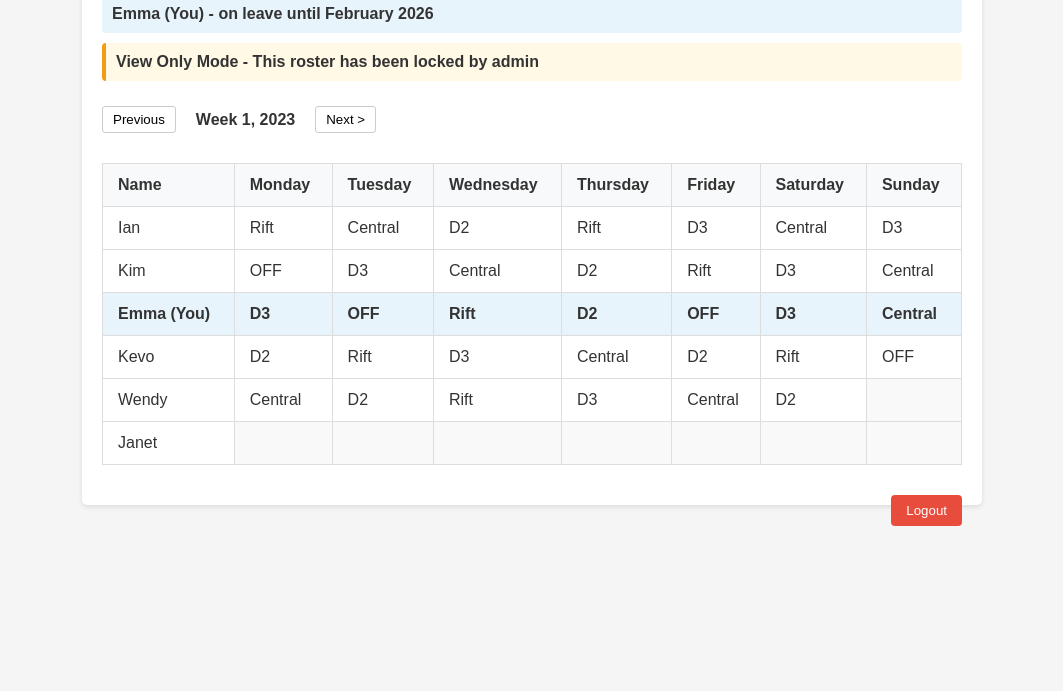
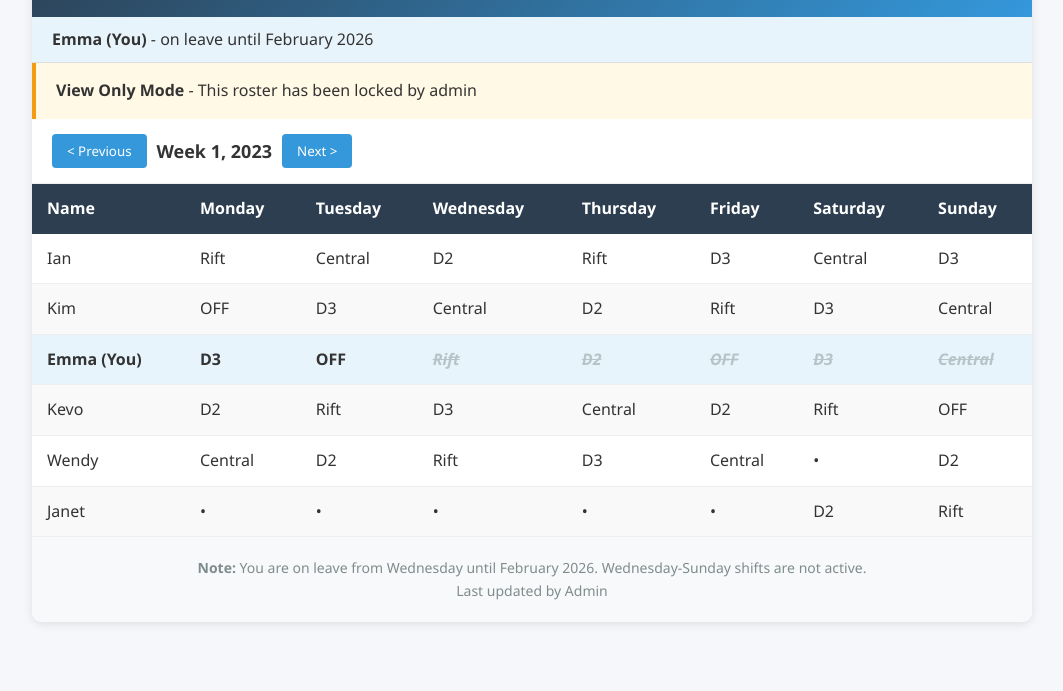
Before and after one commit to 1an226/dds-scheduler, a plain HTML site: page index.html in a window 1280 px wide. Shown: the part 109-800 px from the top of the page, without its empty margins (108-1171 px from the left). Drawn offline with Linux system fonts and the light colour scheme.

Commit message:
Update index.html

```diff
--- a/index.html
+++ b/index.html
@@ -5,135 +5,166 @@
     <meta name="viewport" content="width=device-width, initial-scale=1.0">
     <title>DDS Ordering Desk Scheduler</title>
     <style>
+        :root {
+            --primary: #2c3e50;
+            --secondary: #3498db;
+            --warning: #f39c12;
+            --light: #ecf0f1;
+        }
+
         * {
             margin: 0;
             padding: 0;
             box-sizing: border-box;
-            font-family: Arial, sans-serif;
+            font-family: 'Segoe UI', Tahoma, Geneva, Verdana, sans-serif;
         }
 
         body {
-            background-color: #f5f5f5;
+            background-color: #f5f7fa;
+            color: #333;
+            line-height: 1.6;
             padding: 20px;
-            color: #333;
         }
 
         .container {
-            max-width: 900px;
+            max-width: 1000px;
             margin: 0 auto;
             background: white;
+            border-radius: 10px;
+            box-shadow: 0 2px 10px rgba(0, 0, 0, 0.1);
+            overflow: hidden;
+        }
+
+        header {
+            background: linear-gradient(135deg, var(--primary), var(--secondary));
+            color: white;
             padding: 20px;
-            border-radius: 5px;
-            box-shadow: 0 2px 5px rgba(0,0,0,0.1);
         }
 
         h1 {
             font-size: 24px;
             margin-bottom: 5px;
-            color: #2c3e50;
         }
 
         .subtitle {
             font-size: 14px;
-            color: #666;
-            margin-bottom: 15px;
-        }
-
-        .user-info {
-            background-color: #e8f4fc;
-            padding: 10px;
-            border-radius: 4px;
-            margin-bottom: 10px;
-            font-weight: bold;
-        }
-
-        .view-only {
-            background-color: #fff9e6;
-            padding: 10px;
-            border-radius: 4px;
-            margin-bottom: 15px;
-            border-left: 4px solid #f39c12;
-            font-weight: bold;
+            opacity: 0.9;
         }
 
         .nav-controls {
             display: flex;
+            justify-content: space-between;
+            align-items: center;
+            background-color: white;
+            padding: 15px 20px;
+            border-bottom: 1px solid #eee;
+        }
+
+        .week-nav {
+            display: flex;
             align-items: center;
             gap: 10px;
-            margin-bottom: 20px;
-            padding: 10px 0;
         }
 
-        .nav-btn {
-            background: none;
-            border: 1px solid #ccc;
-            padding: 5px 10px;
-            cursor: pointer;
-            border-radius: 3px;
-        }
-
-        .week-display {
-            font-weight: bold;
-            margin: 0 10px;
-        }
-
-        table {
-            width: 100%;
-            border-collapse: collapse;
-            margin-bottom: 20px;
-        }
-
-        th, td {
-            border: 1px solid #ddd;
-            padding: 12px 15px;
-            text-align: left;
-        }
-
-        th {
-            background-color: #f8f9fa;
-            font-weight: bold;
-        }
-
-        .current-user {
-            background-color: #e8f4fc;
-            font-weight: bold;
-        }
-
-        .empty-cell {
-            background-color: #f9f9f9;
-        }
-
-        .logout-btn {
-            background-color: #e74c3c;
+        .btn {
+            background-color: var(--secondary);
             color: white;
             border: none;
             padding: 8px 15px;
             border-radius: 4px;
             cursor: pointer;
-            float: right;
-            margin-top: 10px;
         }
 
-        .logout-btn:hover {
-            background-color: #c0392b;
+        .week-display {
+            font-weight: bold;
+            font-size: 18px;
+        }
+
+        .schedule-table {
+            width: 100%;
+            border-collapse: collapse;
+            background-color: white;
+        }
+
+        .schedule-table th {
+            background-color: var(--primary);
+            color: white;
+            padding: 12px 15px;
+            text-align: left;
+        }
+
+        .schedule-table td {
+            padding: 12px 15px;
+            border-bottom: 1px solid #eee;
+        }
+
+        .schedule-table tr:last-child td {
+            border-bottom: none;
+        }
+
+        .schedule-table tr:nth-child(even) {
+            background-color: #f9f9f9;
+        }
+
+        .current-user {
+            background-color: #e8f4fc !important;
+            font-weight: bold;
+        }
+
+        .on-leave-cell {
+            color: #95a5a6;
+            font-style: italic;
+            text-decoration: line-through;
+            opacity: 0.6;
+        }
+
+        .footer {
+            text-align: center;
+            padding: 20px;
+            color: #7f8c8d;
+            font-size: 14px;
+            border-top: 1px solid #eee;
+            background-color: #f8f9fa;
+        }
+
+        .warning-banner {
+            background-color: #fff9e6;
+            border-left: 4px solid var(--warning);
+            padding: 15px 20px;
+            margin: 0;
+        }
+
+        .user-status {
+            background-color: #e8f4fc;
+            padding: 10px 20px;
+            border-bottom: 1px solid #ddd;
         }
     </style>
 </head>
 <body>
     <div class="container">
-        <h1>DDS Ordering Desk Scheduler</h1>
-        <div class="subtitle">Weekly Duty Roster Management</div>
+        <header>
+            <h1>DDS Ordering Desk Scheduler</h1>
+            <div class="subtitle">Weekly Duty Roster Management</div>
+        </header>
 
-        <div class="user-info">Emma (You) - on leave until February 2026</div>
-        <div class="view-only">View Only Mode - This roster has been locked by admin</div>
+        <div class="user-status">
+            <strong>Emma (You)</strong> - on leave until February 2026
+        </div>
+
+        <div class="warning-banner">
+            <strong>View Only Mode</strong> - This roster has been locked by admin
+        </div>
 
         <div class="nav-controls">
-            <button class="nav-btn">Previous</button>
-            <div class="week-display">Week 1, 2023</div>
-            <button class="nav-btn">Next ></button>
+            <div class="week-nav">
+                <button class="btn">&lt; Previous</button>
+                <div class="week-display">Week 1, 2023</div>
+                <button class="btn">Next &gt;</button>
+            </div>
         </div>
 
-        <table>
+        <table class="schedule-table">
             <thead>
                 <tr>
                     <th>Name</th>
@@ -171,11 +202,11 @@
                     <td>Emma (You)</td>
                     <td>D3</td>
                     <td>OFF</td>
-                    <td>Rift</td>
-                    <td>D2</td>
-                    <td>OFF</td>
-                    <td>D3</td>
-                    <td>Central</td>
+                    <td class="on-leave-cell">Rift</td>
+                    <td class="on-leave-cell">D2</td>
+                    <td class="on-leave-cell">OFF</td>
+                    <td class="on-leave-cell">D3</td>
+                    <td class="on-leave-cell">Central</td>
                 </tr>
                 <tr>
                     <td>Kevo</td>
@@ -194,23 +225,33 @@
                     <td>Rift</td>
                     <td>D3</td>
                     <td>Central</td>
+                    <td>•</td>
                     <td>D2</td>
-                    <td class="empty-cell"></td>
                 </tr>
                 <tr>
                     <td>Janet</td>
-                    <td class="empty-cell"></td>
-                    <td class="empty-cell"></td>
-                    <td class="empty-cell"></td>
-                    <td class="empty-cell"></td>
-                    <td class="empty-cell"></td>
-                    <td class="empty-cell"></td>
-                    <td class="empty-cell"></td>
+                    <td>•</td>
+                    <td>•</td>
+                    <td>•</td>
+                    <td>•</td>
+                    <td>•</td>
+                    <td>D2</td>
+                    <td>Rift</td>
                 </tr>
             </tbody>
         </table>
 
-        <button class="logout-btn">Logout</button>
+        <div class="footer">
+            <p><strong>Note:</strong> You are on leave from Wednesday until February 2026. Wednesday-Sunday shifts are not active.</p>
+            <p>Last updated by Admin</p>
+        </div>
     </div>
+
+    <script>
+        // Explanation of the data inconsistency
+        console.log("Data Issue: Emma is marked as 'on leave' but has shifts scheduled Wednesday-Sunday");
+        console.log("Resolution: Only Monday shift (D3) is active. Tuesday OFF is pre-leave. Wednesday onward is leave period.");
+        console.log("Actual working days for Emma: 1 (Monday only)");
+    </script>
 </body>
 </html>
```
